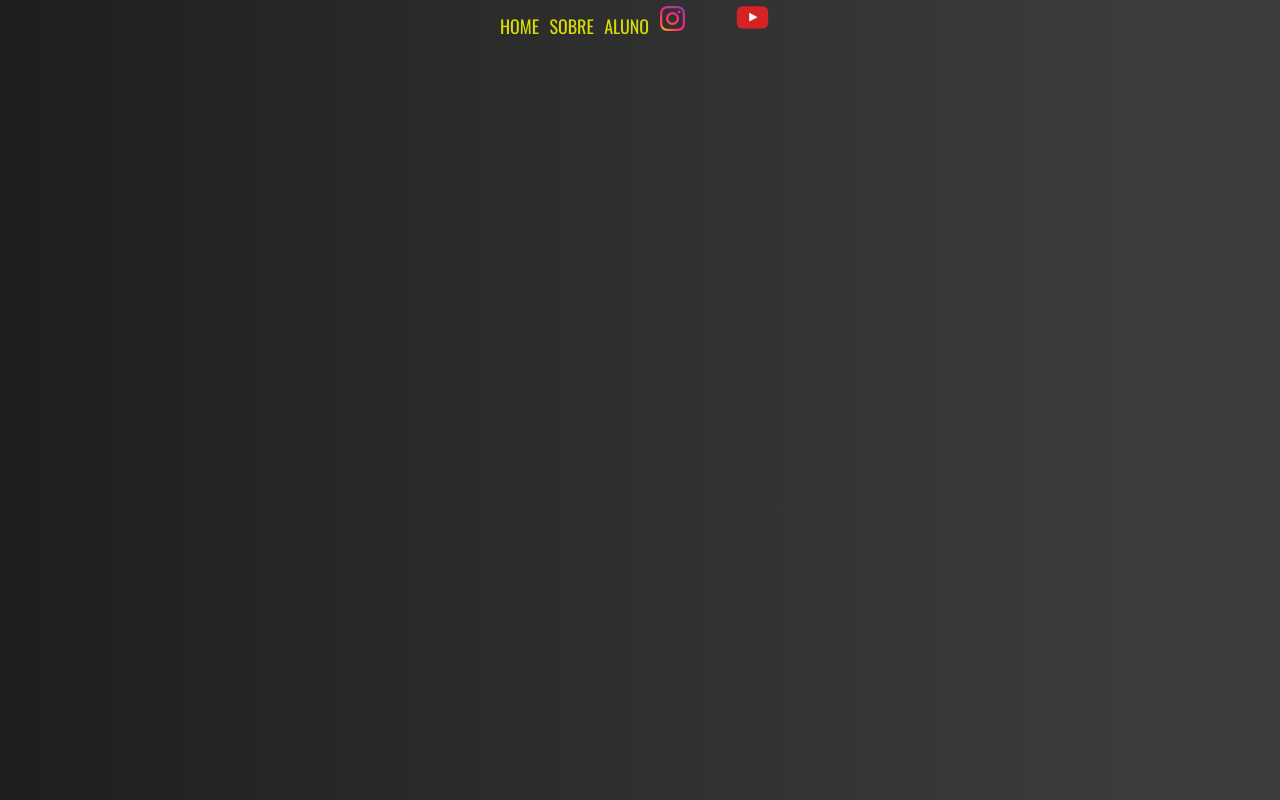
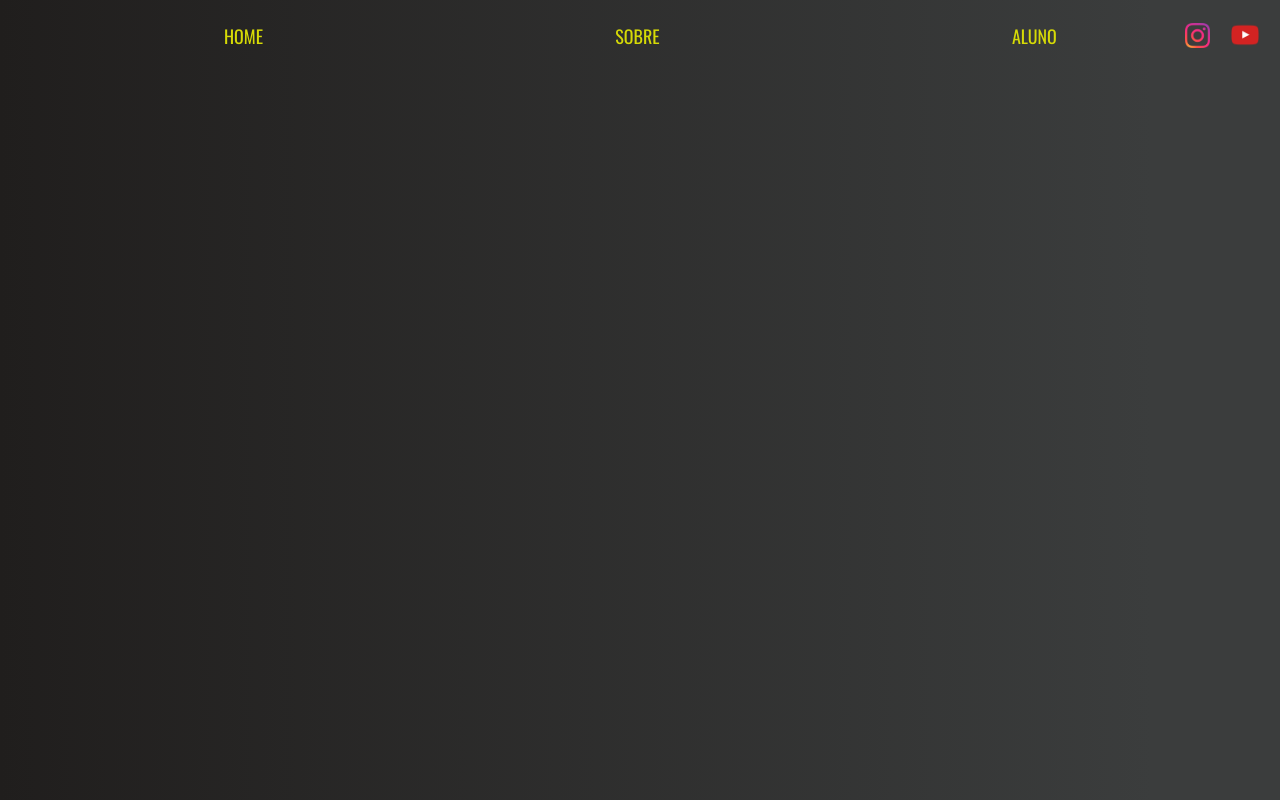
Before and after one commit to Samuelvmt/tccEtecia, a PHP site: page /top.php in a window 1280 px wide. Run offline with PHP 8.4, Linux system fonts and the light colour scheme.

Commit message:
Ajustes nos icones da página principal

```diff
--- a/etecia/css/styles.css
+++ b/etecia/css/styles.css
@@ -37,7 +37,7 @@ iframe {
   width: 100%;
   height: 100%;
   top: 0;
-  padding: 0px 500px;
+  padding: 0px 0px;
 }
 
 .logo {
@@ -55,7 +55,7 @@ iframe {
 
 .outros-link,
 .etecia-link {
-  margin-top: 4%;
+  margin-top: 0%;
   text-transform: uppercase;
   text-decoration: none;
   color: #d6da06;
@@ -68,15 +68,35 @@ iframe {
 }
 
 .outros-link {
-  margin-top: 3%;
+  margin-top: 1%;
   margin-right: 0%;
+  margin-left: 17.5%;
   font: 400 18px "Oswald", sans-serif;
 }
-
 
 .outros-link:hover {
   color: rgba(118, 122, 116, 0.8);
   transition: color 0.2s;
+}
+
+.icons {
+  margin-top: 1.6%;
+  display: flex;
+  align-items: center;
+  justify-content: end;
+}
+
+.insta-link {
+  margin-right: 20px;
+}
+
+.yt-link {
+  margin-right: 20px;
+}
+
+.insta-link,
+.yt-link {
+  margin-bottom: 5px;
 }
 
 /* Rodapé */
@@ -90,25 +110,9 @@ iframe {
   bottom: 0;
 }
 
-.mbl-link,
 .sp-link {
   align-items: center;
   margin-left: 2%;
-}
-
-.insta-link,
-.yt-link {
-  float: right;
-  margin-bottom: 5px;
-}
-
-.insta-link {
-  margin-top: 1%;
-  margin-right: 40px;
-}
-
-.yt-link {
-  margin-right: 10px;
 }
 
 /* Home */
@@ -167,6 +171,7 @@ iframe {
 
 /* Responsividade */
 @media only screen and (max-width: 300px) {
+
   .prev,
   .next,
   .text {
@@ -429,12 +434,13 @@ span.psw {
   border-left: none;
   height: 500px;
 }
-.avisos{
+
+.avisos {
   display: flex;
 
   align-items: center;
   justify-content: space-between;
   margin: 20px;
-bottom: 50px;
+  bottom: 50px;
   margin-left: 50px;
 }
--- a/etecia/home.php
+++ b/etecia/home.php
@@ -34,12 +34,6 @@ include_once 'php/conexao.php';
         </div>
         <div class="footer">
             <nav class="footer-nav">
-                <a href="https://www.instagram.com.br/" class="insta-link" target="_blank">
-                    <img src="images/instagramIcon.png" alt="link-instagram-etecia" height="40" width="40">
-                </a>
-                <a href="https://www.youtube.com.br/" class="yt-link" target="_blank">
-                    <img src="images/youtubeIcon.png" alt="link-youtube-etecia" height="50" width="50">
-                </a>
                 <a href="home.php" class="index-link" target="iframe_b">
                     <img src="images/centroEducacionalHorizonte.png" alt="site-logo" class="logo">
                 </a>
--- a/etecia/top.php
+++ b/etecia/top.php
@@ -16,12 +16,14 @@
         <a href="home.php" class="outros-link" target="iframe_b">home</a>
         <a href="sobre.php" class="outros-link" target="iframe_b">sobre</a>
         <a href="login.php" class="outros-link" target="iframe_b">aluno</a>
+        <div class="icons">
         <a href="https://www.instagram.com.br/" class="insta-link" target="_blank">
                     <img src="images/instagramIcon.png" alt="link-instagram-etecia" height="25" width="25">
                 </a>
                 <a href="https://www.youtube.com.br/" class="yt-link" target="_blank">
-                    <img src="images/youtubeIcon.png" alt="link-youtube-etecia" height="35" width="35">
+                    <img src="images/youtubeIcon.png" alt="link-youtube-etecia" height="30" width="30">
                 </a>
+        </div>
     </nav>
 </header>
 
```
Also changed, not shown: etecia/cola.txt (+13 -0 lines).
